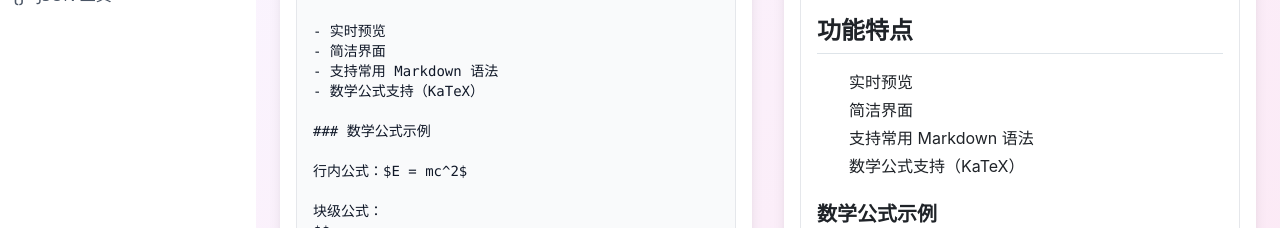
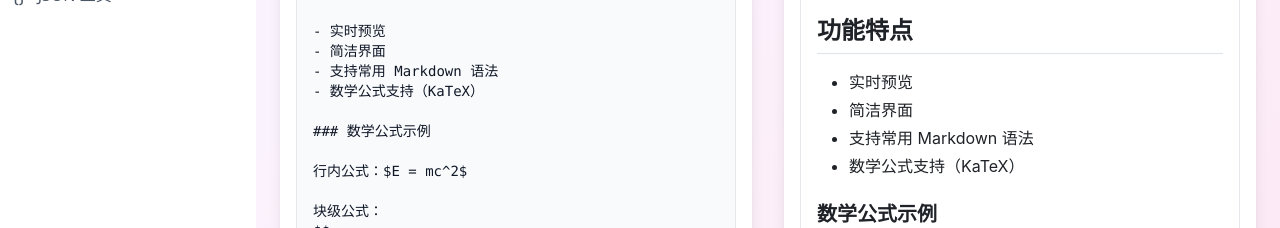
Before and after one commit to onlytiancai/wawa-tools, a Nuxt app: page /markdown in a window 1280 px wide. Shown: the part 180-408 px from the top of the page. Built offline with nearby package versions, Linux system fonts and the light colour scheme.

Commit message:
style(markdown): 恢复列表标记符号样式
为markdown预览中的无序列表和有序列表恢复默认的标记符号样式，并调整列表项间距。

```diff
--- a/pages/markdown.vue
+++ b/pages/markdown.vue
@@ -142,6 +142,20 @@ onMounted(() => {
   background-color: transparent;
 }
 
+/* 恢复列表标记符号 */
+.markdown-preview :deep(.markdown-body ul) {
+  list-style-type: disc;
+
+}
+
+.markdown-preview :deep(.markdown-body ol) {
+  list-style-type: decimal;
+}
+
+.markdown-preview :deep(.markdown-body li) {
+  margin: 0.25em 0;
+}
+
 /* 暗色模式适配 */
 @media (prefers-color-scheme: dark) {
   .markdown-preview :deep(.markdown-body) {
```
